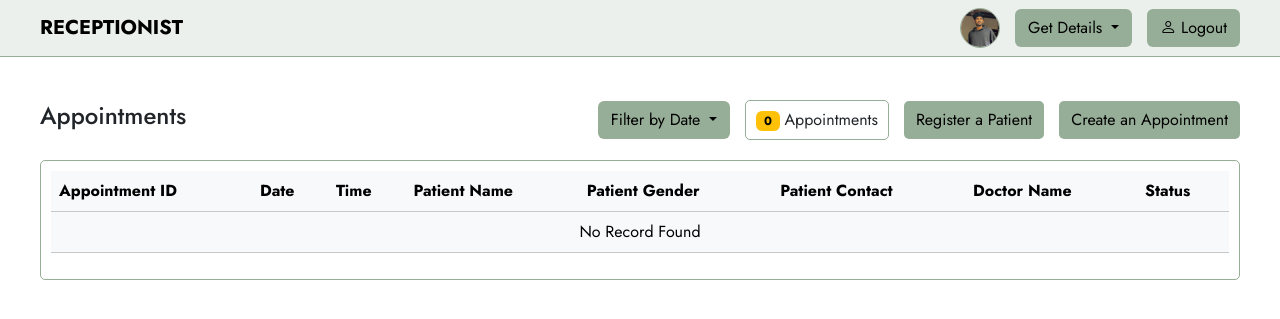
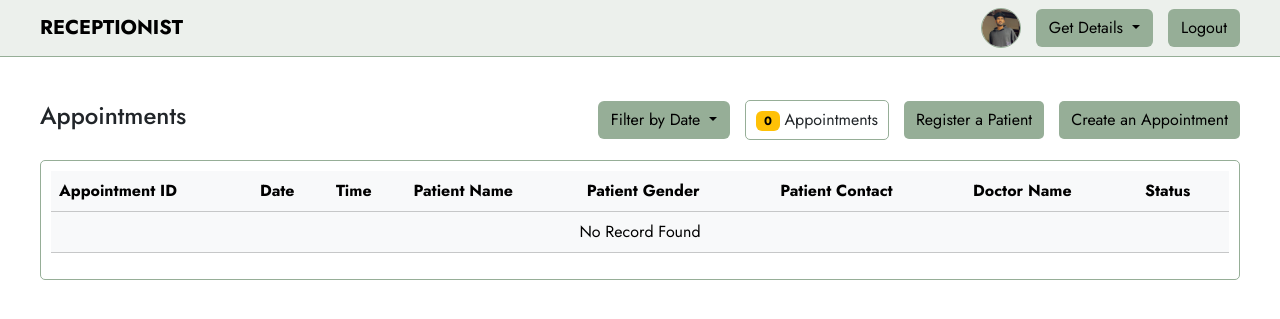
Before and after one commit to vinayagamoorthyc/hospital_management, a PHP site: page /Training_project/receptionist/receptionist.php?filter=today in a window 1280 px wide. Shown: the top 319 px of the page. Run offline with PHP 8.4, Linux system fonts and the light colour scheme; the visitor is signed in with stand-in values (Sample User, id 1); data that the repository does not hold is empty.

Commit message:
Added comment lines

```diff
--- a/receptionist/receptionist.php
+++ b/receptionist/receptionist.php
@@ -65,8 +65,7 @@ if ($_GET['filter'] == 'previous') {
     <script src="https://cdn.jsdelivr.net/npm/bootstrap@5.3.5/dist/js/bootstrap.bundle.min.js" integrity="sha384-k6d4wzSIapyDyv1kpU366/PK5hCdSbCRGRCMv+eplOQJWyd1fbcAu9OCUj5zNLiq" crossorigin="anonymous"></script>
     <!-- Script for toast for image upload functionality -->
     <script src="../assets/js/toast.js"></script>
-    <!-- Link for Bootstrap icons -->
-    <link rel="stylesheet" href="https://cdn.jsdelivr.net/npm/bootstrap-icons@1.11.3/font/bootstrap-icons.min.css">
+    <!-- Link for Font icons -->
     <!-- Link for my style -->
     <link rel="stylesheet" href="../assets/css/receptionist.css">
     <title>Receptionist</title>
@@ -93,7 +92,7 @@ if ($_GET['filter'] == 'previous') {
                         </ul>
                     </div>
                     <form method='post' style='display:inline;' class="nav-item">
-                        <button class='btn custom_logout' type='submit' name="logout" value="logout"><i class="bi bi-person profile_icon"></i> Logout</button>
+                        <button class='btn custom_logout' type='submit' name="logout" value="logout">Logout</button>
                     </form>
                 </div>
             </div>
```
